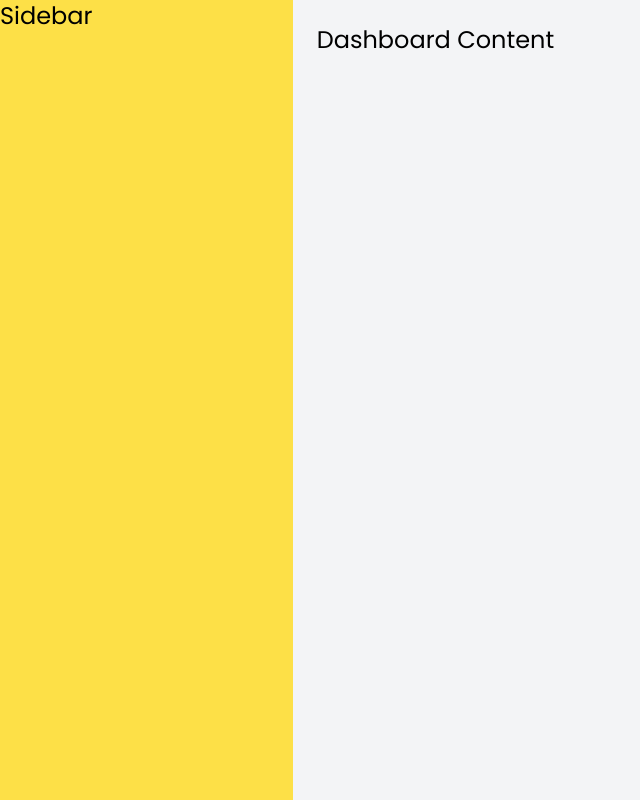
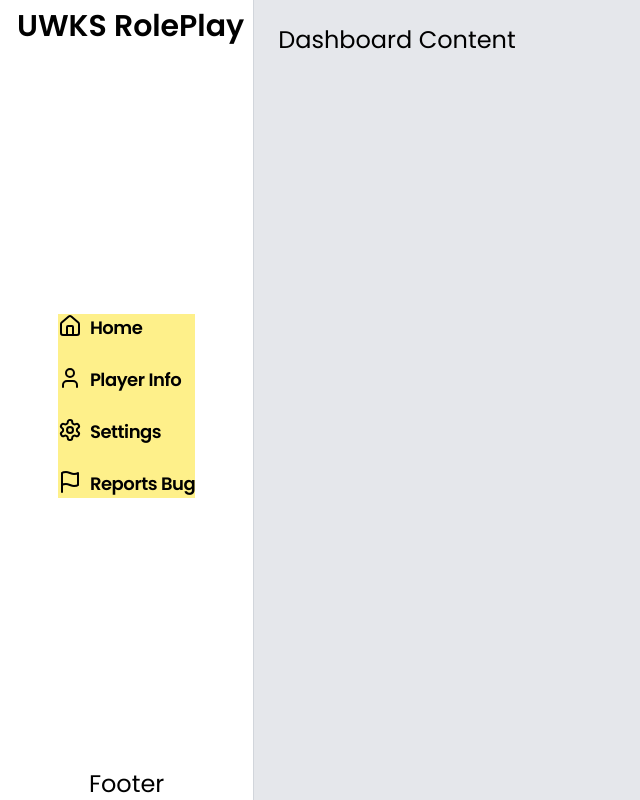
Before and after one commit to KINGDimsSky/SA-MP-UWKS-Dashboard, a React (Vite) app: page /dashboard in a window 1280 px wide. Shown: the whole page, without its empty margins (0-640 px from the left). Built offline with nearby package versions, Linux system fonts and the light colour scheme.

Commit message:
Styling Sidebar

```diff
--- a/src/main.jsx
+++ b/src/main.jsx
@@ -25,7 +25,7 @@ const router = createBrowserRouter([
   {
     path : "/dashboard",
     element: <Dashboard/>
-  }
+  },
 ])
 
 createRoot(document.getElementById('root')).render(
--- a/src/pages/Dashboard.jsx
+++ b/src/pages/Dashboard.jsx
@@ -1,12 +1,50 @@
+import { Flag, House, Settings, User } from 'lucide-react'
 import React from 'react'
+const Dashboard = () => {
 
-const Dashboard = () => {
+  const iconMap = {
+    House: House,
+    User: User,
+    Settings: Settings,
+    Flag: Flag
+  }
+
+  const sidebarItem = [{
+    title : "Home",
+    icon : "House"
+  },
+  {
+    title: "Player Info",
+    icon : "User"
+  },
+  {
+    title : "Settings",
+    icon : "Settings"
+  },
+  {
+    title : "Reports Bug",
+    icon : "Flag"
+  }
+
+];
+
   return (
-    <div className="flex justify-between ">
-        <div className="sidebar w-96 h-screen bg-yellow-300">
-            <h2 className='text-2xl'>Sidebar</h2>
+    <div className="flex">
+        <div className="flex border-r border-gray-300 items-center  justify-between flex-col w-80 h-screen">
+            <h2 className='text-3xl  ml-2 mt-2 font-semibold'>UWKS RolePlay</h2>
+            <div className="navigation">
+              <ul className='bg-yellow-200 flex flex-col gap-y-6'>
+                {sidebarItem.map((e) => {
+                const MyIcons = iconMap[e.icon]
+                return <li key={e.title} className=' gap-2 flex text-lg font-semibold tracking-tight'><MyIcons/> {e.title}</li>
+                })}
+              </ul>
+            </div>
+            <div className="text-2xl">
+              <p>Footer</p>
+            </div>
         </div>
-        <div className="DashboardContent p-6 w-full bg-gray-100">
+        <div className="DashboardContent bg-gray-200 p-6 w-full">
             <div className="content">
                 <h2 className='text-2xl'>Dashboard Content</h2>
             </div>
--- a/src/pages/Landing.jsx
+++ b/src/pages/Landing.jsx
@@ -10,7 +10,7 @@ const Landing = () => {
             <h2 className='font-bold text-xl md:text-4xl tracking-tight mb-4'>GET YOUR EXPERIENCE WITH US!</h2>
             <p className='text-xs md:text-sm text-gray-600 mb-8'>Bergabunglah dengan dunia multiplayer tanpa batas <br /> Nikmati pengalaman bermain GTA San Andreas <br /> bersama teman-teman dengan fitur kustom UWKS yang seru dan kompetitif.</p>
             <div className="flex gap-2">
-                <Button link="/signin" className="w-28 bg-purple-500 text-white py-2 px-6">
+                <Button type="submit" link="/signin" className="w-28 bg-purple-500 text-white py-2 px-6">
                 Login
                 </Button>
                 <Button link="/signup" className="w-28 bg-black text-white px-6">
--- a/src/pages/signin.jsx
+++ b/src/pages/signin.jsx
@@ -30,7 +30,7 @@ const LoginForm = () => {
            <div className="Formku ">
               <InputForm htmlFor="email" type="email" label="Email" placeholder="Username"/>
               <InputForm htmlFor="password" type="password" label="Password" placeholder="Password"/>
-              <Button link="/" className="mt-4 w-full py-2 bg-purple-500 text-white">
+              <Button type="submit" link="/dashboard" className="mt-4 w-full py-2 bg-purple-500 text-white">
                 Continue
               </Button>
               <h2 className='mt-6 text-xs tracking-tighter'>Dont Have Account?<Link to="/signup" className='ml-1 font-semibold text-purple-500'>Sign Up</Link></h2>
```
